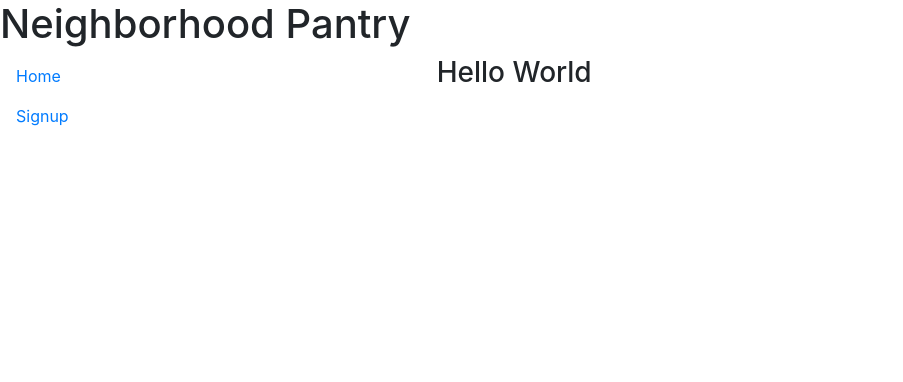
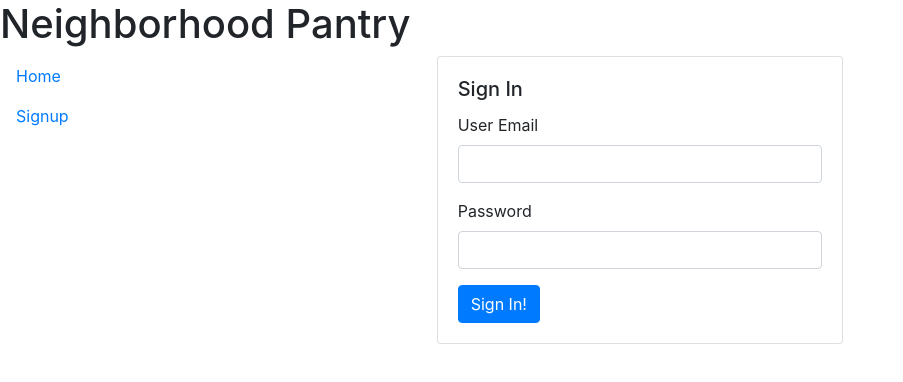
Before and after one commit to dcsim0n/neighborhood-pantry-frontend, a React (Create React App) app: page / in a window 1280 px wide. Shown: the top 382 px of the page, without its empty margins (0-903 px from the left). Built offline with nearby package versions, Linux system fonts and the light colour scheme.

Commit message:
login form works and displays error messages

```diff
--- a/src/App.js
+++ b/src/App.js
@@ -9,6 +9,7 @@ import thunk from 'redux-thunk';
 import {Container,Row,Col} from 'react-bootstrap'
 import SignupForm from './components/SignupForm';
 import LeftNav from './components/LeftNav';
+import LoginForm from './components/LoginForm';
 
 const rootReducer = combineReducers({
   user: userReducer,
@@ -36,7 +37,13 @@ function App(props) {
           <Col>
             <Switch>
               <Route path="/signup" render={()=><SignupForm/>} />
-              <Route path="/" render={()=> <h3>Hello World</h3>} />
+              <Route path="/" render={()=>(
+                store.getState().token != null
+                ?
+                 null
+                :
+                <LoginForm />
+              )} />
             </Switch>
 
           </Col>
--- a/src/components/LoginForm.js
+++ b/src/components/LoginForm.js
@@ -1,12 +1,68 @@
 import React, { Component } from 'react'
-import Card from 'react-bootstrap'
+import C from '../constants';
+import {connect} from 'react-redux';
+import {Card,Form,Button,Alert} from 'react-bootstrap'
+import {postOne} from '../fetch'
 
-export default class LoginForm extends Component {
-  render() {
-    return (
-      <Card>
+class LoginForm extends Component {
+    constructor(props) {
+      super(props)
 
-      </Card>
-    )
-  }
+      this.state = {
+         email: "",
+         password: ""
+      }
+    }
+
+    handleChange = (e) =>{
+        const stateAttr = e.target.id
+        this.setState({[stateAttr]: e.target.value})
+    }
+
+    handleSignIn = (e) =>{
+        e.preventDefault()
+        this.props.dispatch({type:C.FETCHING,payload:true})
+        this.props.dispatch((dispatch)=>{
+            postOne(C.API_LOGIN,this.state,(data)=>{
+                console.log('data', data)
+                if(data.errors){
+                    dispatch({type:C.NEW_ERROR,payload:data.errors})
+                }else{
+                    dispatch({type:C.LOG_IN,payload:data})
+                    dispatch({type:C.CLEAR_ERRORS})
+
+                }
+            })
+        })
+    }
+    render() {
+        return (
+            <Card>
+                <Card.Body>
+                    {this.props.errors.length>0 ? <Alert variant="danger">{this.props.errors.map(e=><p>{e}</p>)}</Alert> : null}
+                    <Card.Title>Sign In</Card.Title>
+                    <Form>
+                        <Form.Group controlId="email">
+                            <Form.Label >User Email</Form.Label>
+                            <Form.Control type="email" onChange={this.handleChange} value={this.state.email}/>
+                        </Form.Group>
+                        <Form.Group controlId="password">
+                            <Form.Label >Password</Form.Label>
+                            <Form.Control type="password" onChange={this.handleChange} value={this.state.password}/>
+                        </Form.Group>
+                        <Button variant="primary" type="submit" onClick={this.handleSignIn}>
+                            Sign In!
+                        </Button>
+                    </Form>
+                </Card.Body>
+            </Card>
+        )
+    }
 }
+
+const mapStateToProps = (state) => {
+    return {
+        errors: state.errors
+    }
+}
+export default connect(mapStateToProps)(LoginForm)
--- /dev/null
+++ b/src/fetch.js
@@ -0,0 +1,38 @@
+export function fetchAll(URL,callback){
+    console.log(URL)
+    fetch(URL)
+    .then((resp)=>{
+        if(resp.ok){
+            return resp.json()
+        }
+        throw new Error("The sage is out to lunch, please try agian later")
+    })
+    .then(data => callback(data))
+    .catch(error => console.log(error))
+}
+
+export function postOne(URL,data,callback){
+    fetch(URL,{
+        method:"POST",
+        headers: {"Content-Type": "application/json"},
+        body: JSON.stringify(data)
+    }).then(resp =>{
+        return resp.json()
+    }).then(data => callback(data))
+    .catch(error => console.log(error))
+}
+
+export function patchOne(URL,id, data, callback){
+    fetch(`${URL}/${id}`,{
+        method: "PATCH",
+        headers: {"Content-Type": "application/json"},
+        body: JSON.stringify(data)
+    }).then(resp=>callback(resp))
+}
+
+export function deleteOne(URL,id,callback){
+    fetch(`${URL}/${id}`,{
+        method: "DELETE",
+        headers: {"Content-Type": "application/json"}
+    }).then((resp)=>callback(resp))
+}
--- a/src/reducers/userReducer.js
+++ b/src/reducers/userReducer.js
@@ -1,7 +1,7 @@
 import C from '../constants';
 
 const initialState = {
-    token: "",
+    token: null,
     firstName: null,
     lastName: null,
     email: null,
```
